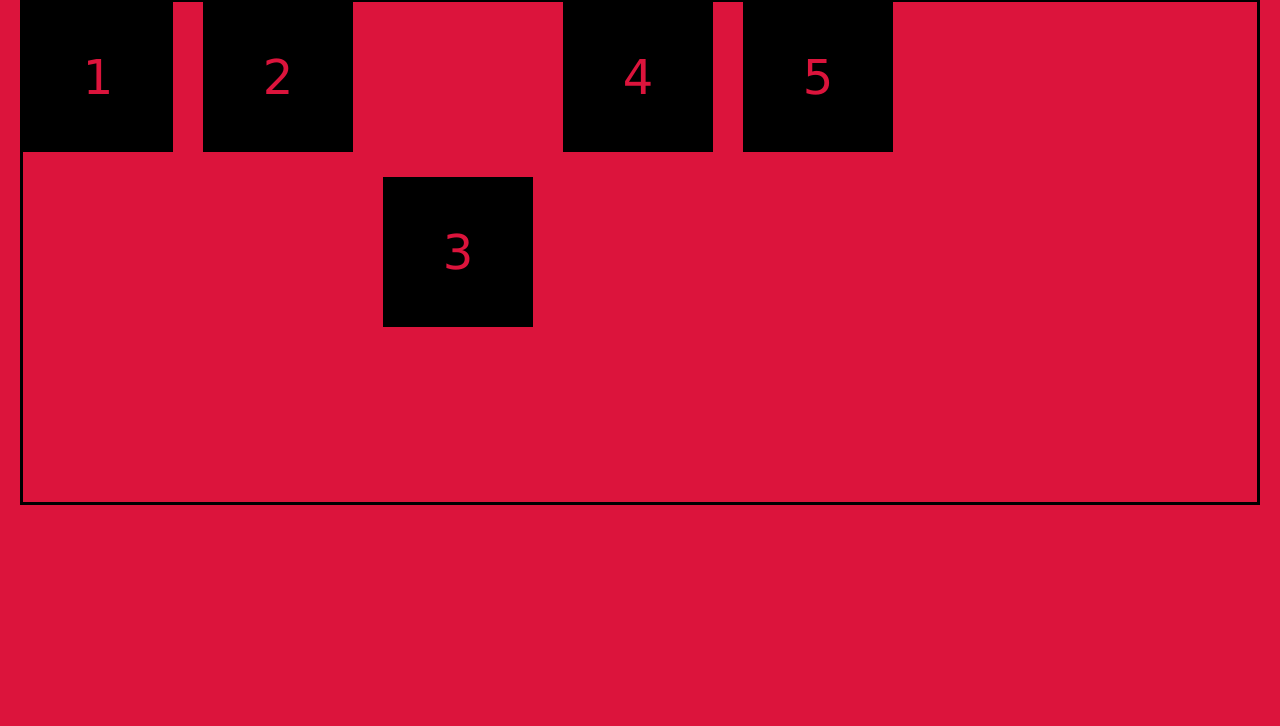
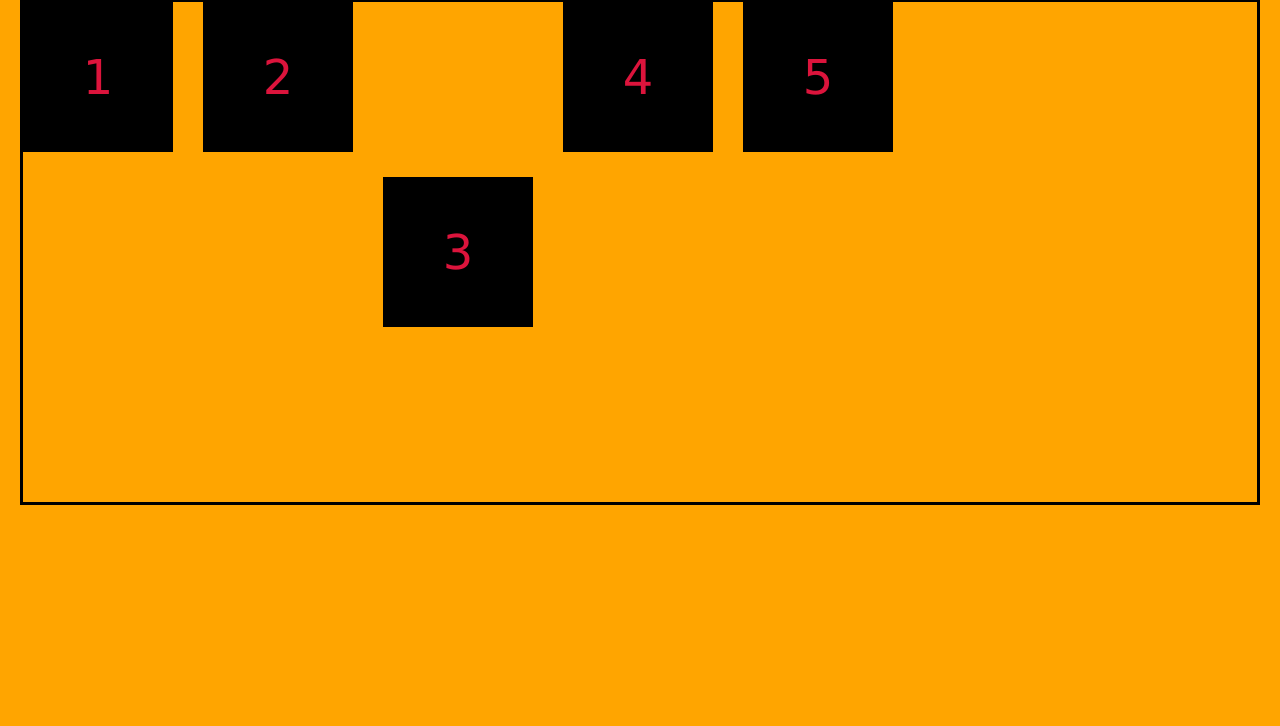
Before and after one commit to gstasaitis/flexbox-intro, a plain HTML site: page index.html in a window 1280 px wide. Shown: the part 74-800 px from the top of the page. Drawn offline with Linux system fonts and the light colour scheme.

Commit message:
bg change

```diff
--- a/style.css
+++ b/style.css
@@ -4,7 +4,7 @@
 }
 
 body {
-    background: crimson;
+    background: orange;
     padding: 20px;
     font-family: Verdana, Geneva, Tahoma, sans-serif;
 }
```
